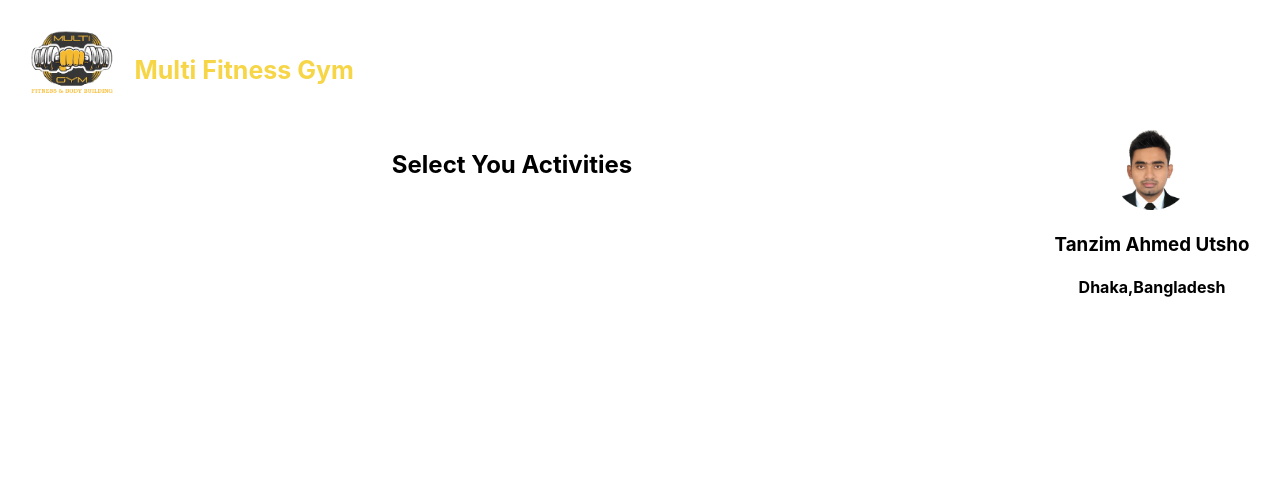
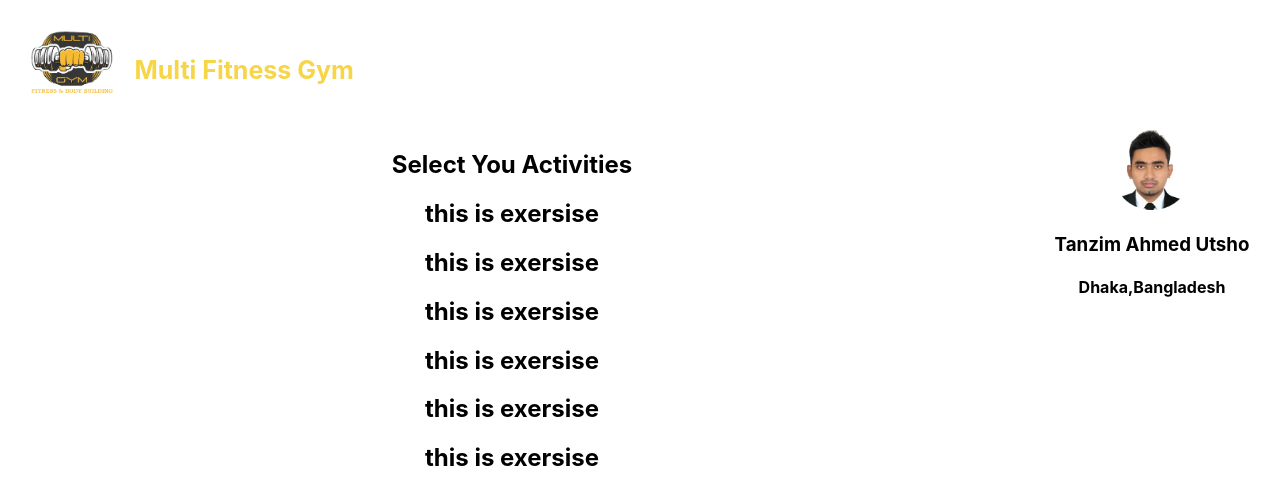
Before and after one commit to tanzimAhmedUtsho/multi-fitness-gym, a React (Create React App) app: page / in a window 1280 px wide. Shown: the top 504 px of the page. Built offline with nearby package versions, Linux system fonts and the light colour scheme.

Commit message:
conected data with website

```diff
--- a/public/fakeData.json
+++ b/public/fakeData.json
@@ -40,7 +40,7 @@
 
     },
     {
-        "id": "005",
+        "id": "006",
         "img": "https://t3.ftcdn.net/jpg/01/39/48/60/360_F_139486006_BFxbeDgTy9URZiFe6NewMxgfboRneDEg.webp" ,
         "name": "Abs",
         "description":"Gym machines help target and build specific muscle groups, making them great for ab exercise.",
--- a/src/Components/Activities/Activities.js
+++ b/src/Components/Activities/Activities.js
@@ -1,12 +1,23 @@
-import React from "react";
+import React, { useEffect, useState } from "react";
 import "./Activities.css";
 import Img from "../../images/pp=01.png";
+import Exercise from "../Exercise/Exercise.js";
 
 const Activities = () => {
+  const [workouts, setWorkouts] = useState([]);
+
+  useEffect(() => {
+    fetch("fakeData.json")
+      .then((res) => res.json())
+      .then((data) => setWorkouts(data));
+  }, []);
   return (
     <div className="activities-container">
       <div>
         <h2>Select You Activities</h2>
+        {workouts.map((workout) => (
+          <Exercise key={workout.id}></Exercise>
+        ))}
       </div>
       <div>
         <img className="images" src={Img} alt="" />
--- /dev/null
+++ b/src/Components/Exercise/Exercise.js
@@ -0,0 +1,11 @@
+import React from "react";
+
+const Exercise = () => {
+  return (
+    <div>
+      <h2>this is exersise</h2>
+    </div>
+  );
+};
+
+export default Exercise;
```
Also changed, not shown: src/Components/Exercise/Exercise.css (added).
